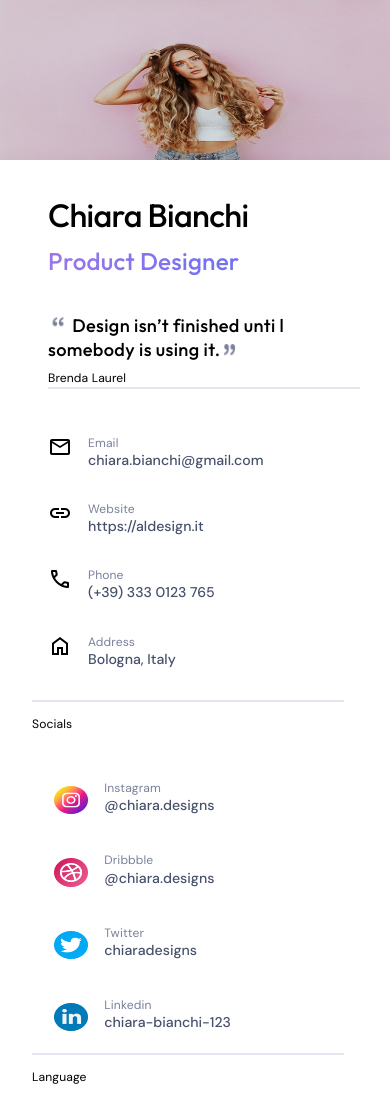
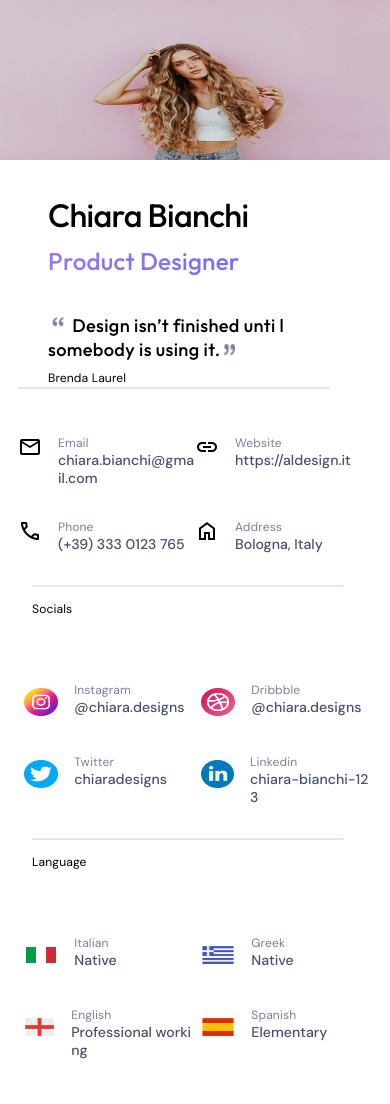
Before and after one commit to sammanamgain/Leapfrog_fellowship_assignment, a plain HTML site: page index.html in a window 390 px wide. Shown: the top 1104 px of the page. Drawn offline with nearby package versions, Linux system fonts and the light colour scheme.

Commit message:
BEM style update

```diff
--- a/BEM.css
+++ b/BEM.css
@@ -617,7 +617,7 @@ li::marker {
         padding: 64px 70px;
     }
     .main-content::before {
-        left: 3.1rem;
+        left: 1.3rem;
     }
     .Education__block {
         flex-direction: column;
@@ -656,6 +656,44 @@ li::marker {
         height: 100%;
         width: 2rem;
 
-        background-color:white;
+        background-color: white;
+    }
+    .header__contact {
+        flex-direction: row;
+        flex-wrap: wrap;
+        padding: 32px 18px;
+        position: relative;
+        /* column-gap: 1rem; */
+    }
+    .header__contact__list {
+        width: 50%;
+        word-break: break-all;
+    }
+    .header__social {
+        flex-direction: row;
+        flex-wrap: wrap;
+        padding: 32px 18px;
+    }
+    .header__social__list {
+        width: 50%;
+        word-break: break-all;
+    }
+    .header__language {
+        flex-direction: row;
+        flex-wrap: wrap;
+        padding: 32px 18px;
+    }
+    .header__language__list {
+        width: 50%;
+        word-break: break-all;
+    }
+    .main-content {
+        padding: 63px 42px;
+    }
+    .skill__list {
+        column-gap: 1rem;
+    }
+    .skill__items {
+        margin: 10px 0;
     }
 }
```
